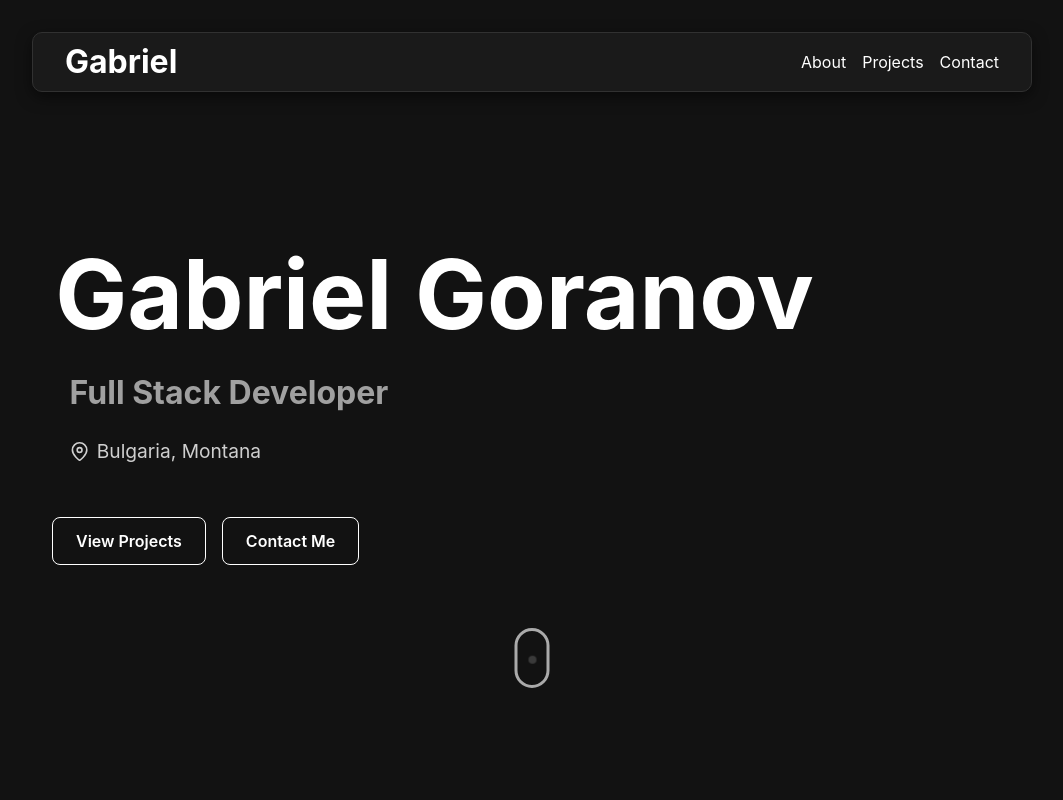
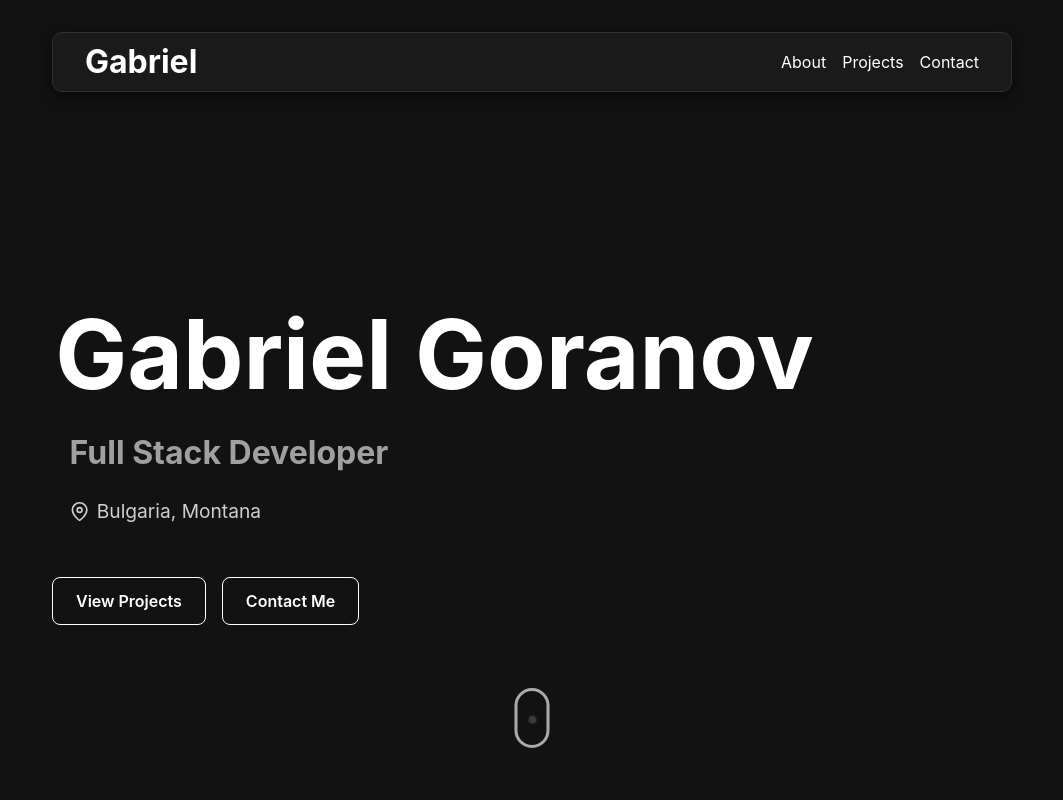
Before and after one commit to gabigoranov/Portfolio, a React (Vite) app: page / in a window 1280 px wide. Shown: the top 800 px of the page, without its empty margins (108-1171 px from the left). Built offline with nearby package versions, Linux system fonts and the light colour scheme.

Commit message:
Minor responsiveness bug fixes

```diff
--- a/src/assets/styles/certification.css
+++ b/src/assets/styles/certification.css
@@ -93,8 +93,8 @@
   background: grey;
   color: grey;
   position: absolute;
-  bottom: 30%;           /* stick to bottom */
-  left: 60%;           /* center horizontally */
+  bottom: 0;           /* stick to bottom */
+  left: 50%;           /* center horizontally */
   transform-origin: bottom left;
   transform: translateX(-50%) rotate(20deg); /* center + rotation */
 }
--- a/src/assets/styles/contact.css
+++ b/src/assets/styles/contact.css
@@ -86,6 +86,13 @@
     font-size: medium;
 }
 
+@media (max-width: 768px) {
+    .contact-info{
+        padding: 0rem 0.5rem;
+    }
+}
+
+
 @media (min-width: 768px) {
   .contact-info__container {
     display: flex;
--- a/src/assets/styles/header.css
+++ b/src/assets/styles/header.css
@@ -1,14 +1,23 @@
+.header-container{
+    position: sticky;
+    top: 2rem;
+    left: 0;
+    width: 100%;
+    max-width: 1000px;
+    height: 60px;
+    z-index: 10000000;
+}
+
 header {
   display: flex;
   justify-content: space-between;
   align-items: center;
-  position: fixed;
-  top: 2rem;
+  position: relative;
+  top: 0rem;
   left: 50%;
-  z-index: 10000;
+  z-index: 10000000;
   height: 60px;
   width: 100%;
-  max-width: 1000px;
 
   background: color-mix(in srgb, var(--lighter-background) 80%, transparent);
   backdrop-filter: blur(15px);
--- a/src/assets/styles/index.css
+++ b/src/assets/styles/index.css
@@ -115,3 +115,9 @@ section {
 textarea{
   resize: none;
 }
+
+@media (max-width: 724px) {
+  #root{
+    padding: 1rem !important;
+  }
+}
--- a/src/components/Header.tsx
+++ b/src/components/Header.tsx
@@ -12,6 +12,7 @@ export default function Header() {
         return () => window.removeEventListener("scroll", onScroll);
     }, []);
     return (
+        <div className='header-container'>
             <header className={`header ${scrolled ? "header--scrolled" : ""}`}>
                 <span className="logo">Gabriel</span>
                 <ul className="navbar">
@@ -20,5 +21,6 @@ export default function Header() {
                     <li className="navbar__item"><a className='nav__link' href="#contact">Contact</a></li>
                 </ul>
             </header>
+        </div>
     )
 }
```
Lines whose indentation alone changed are shown as unchanged.
